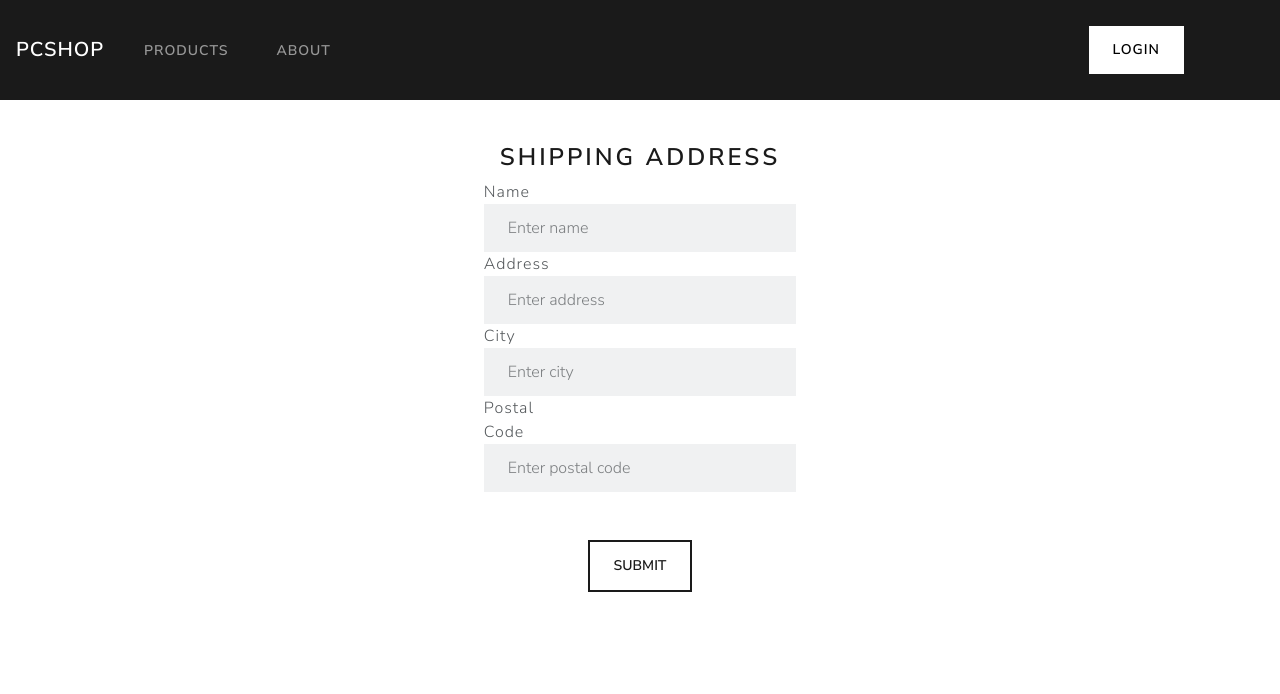
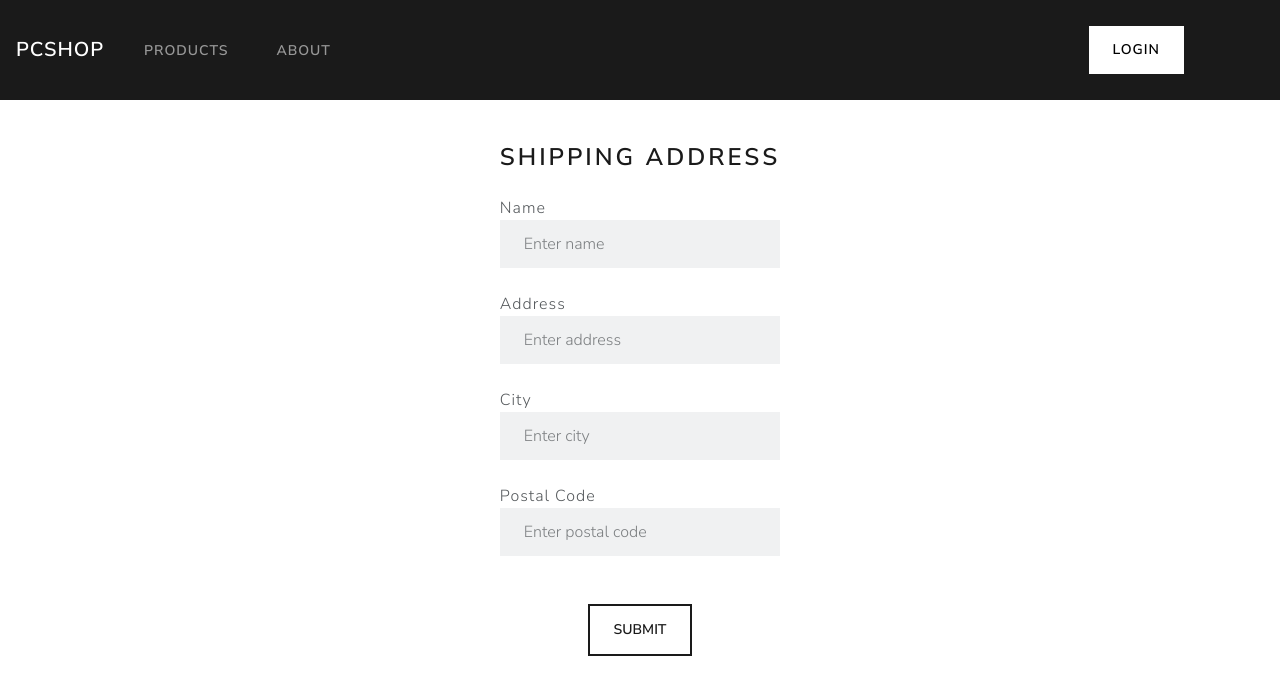
Before and after one commit to nmacenco/Ecommerce-Project, a React (Create React App) app in the folder client/: page /shippingAddress in a window 1280 px wide. Shown: the top 694 px of the page. Built offline with nearby package versions, Linux system fonts and the light colour scheme; no server answers.

Commit message:
ready to merge

```diff
--- a/client/src/components/cart/Cart.tsx
+++ b/client/src/components/cart/Cart.tsx
@@ -1,39 +1,79 @@
 import React, { useEffect } from "react";
 import { useDispatch, useSelector } from "react-redux";
-import { Link } from "react-router-dom";
-import { addProductCart, addProductOrder, getPendingOrder, removeProductCart, removeProductOrder, restProductOrder } from "../../redux/actions/cart";
-import { ProductCart} from "../../redux/interface";
+import { Link, useNavigate } from "react-router-dom";
+import swal from "sweetalert";
+import {
+  addProductCart,
+  addProductOrder,
+  getPendingOrder,
+  removeProductCart,
+  removeProductOrder,
+  restProductOrder,
+} from "../../redux/actions/cart";
+import { ProductCart } from "../../redux/interface";
 import { State } from "../../redux/reducers";
 import CartProduct from "./cartProduct/CartProduct";
 import { CartContainer } from "./CartStyles";
 
 const Cart = (): JSX.Element => {
   const dispatch = useDispatch();
+  const navigate = useNavigate();
   const productsCart = useSelector((state: State) => state.cart.cart);
-  const user = useSelector((state: State) => state.user)
+  const user = useSelector((state: State) => state.user);
 
   useEffect(() => {
     user && dispatch(getPendingOrder(user.token));
-  },[])
+  }, []);
 
   async function updateQuantityHandler(
     product: ProductCart,
     quantity: number,
-    instruction:string
+    instruction: string
   ): Promise<void> {
     if (quantity <= Number(product.stock) && quantity > 0) {
       product.quantity = quantity;
       dispatch(addProductCart(product));
       if (user && product.productId) {
-        instruction == "add" && dispatch(addProductOrder(user.token,product.productId))
-        instruction == "remove" && dispatch(restProductOrder(user.token,product.productId))
+        instruction == "add" &&
+          dispatch(addProductOrder(user.token, product.productId));
+        instruction == "remove" &&
+          dispatch(restProductOrder(user.token, product.productId));
       }
     }
   }
 
   function removeProductHandler(product: ProductCart): void {
     dispatch(removeProductCart(product));
-    user && product.productId && dispatch(removeProductOrder(user.token,product.productId))
+    user &&
+      product.productId &&
+      dispatch(removeProductOrder(user.token, product.productId));
+  }
+
+  function confirmHandler(e: React.MouseEvent<HTMLElement>): void {
+    !user
+      ? swal({
+          title: "You have to be logged first.",
+          icon: "error",
+          buttons: {
+            cancel: {
+              text: "Cancel",
+              value: null,
+              visible: true,
+              closeModal: true,
+            },
+            confirm: {
+              text: "Login",
+              value: true,
+              visible: true,
+              closeModal: true,
+            },
+          },
+        }).then((value) => {
+          if (value) {
+            navigate("/login")
+          }
+        })
+      : navigate("/shippingAddress");
   }
 
   return (
@@ -65,16 +105,26 @@ const Cart = (): JSX.Element => {
           <div className="d-flex flex-column flex-md-row justify-content-between mt-4 align-items-center mb-5">
             <div className="d-flex flex-column">
               <h4 className="text-center">
-                total: ${productsCart.reduce((a: number, product: ProductCart) => a + product.price * product.quantity,0)}
+                total: $
+                {productsCart.reduce(
+                  (a: number, product: ProductCart) =>
+                    a + product.price * product.quantity,
+                  0
+                )}
               </h4>
               <h4 className="text-center mb-4 mb-md-0">
-                ({productsCart.reduce((a: number, product: ProductCart) => a + product.quantity,0)} products)
+                (
+                {productsCart.reduce(
+                  (a: number, product: ProductCart) => a + product.quantity,
+                  0
+                )}{" "}
+                products)
               </h4>
             </div>
             <div>
-              <Link to={'/shippingAddress'}>
-                <button className="btn btn-primary"> Confirm order </button>
-              </Link>
+              <button className="btn btn-primary" onClick={confirmHandler}>
+                Confirm order
+              </button>
             </div>
           </div>
         </div>
--- a/client/src/components/checkout/shippingAddress/shippingAddressForm.tsx
+++ b/client/src/components/checkout/shippingAddress/shippingAddressForm.tsx
@@ -70,9 +70,9 @@ export default function ShippingAddressForm(): JSX.Element {
 
   return (
     <FormContainer>
-      <form className="w-25" onSubmit={handleSubmit}>
+      <form onSubmit={handleSubmit}>
         <h3 className="text-center">Shipping Address</h3>
-        <div className="form-group">
+        <div className="form-group mt-4">
           <label htmlFor="staticEmail" className="col-sm-2 col-form-label">
             Name
           </label>
@@ -87,7 +87,7 @@ export default function ShippingAddressForm(): JSX.Element {
           />
           {/* <p className="text-danger">{errorsList.name ? errorsList.name : "⠀"}</p> */}
         </div>
-        <div className="form-group">
+        <div className="form-group mt-4">
           <label htmlFor="staticEmail" className="col-sm-2 col-form-label">
             Address
           </label>
@@ -102,7 +102,7 @@ export default function ShippingAddressForm(): JSX.Element {
           />
           {/* <p className="text-danger">{errorsList.name ? errorsList.name : "⠀"}</p> */}
         </div>
-        <div className="form-group">
+        <div className="form-group mt-4">
           <label htmlFor="staticEmail" className="col-sm-2 col-form-label">
             City
           </label>
@@ -117,8 +117,8 @@ export default function ShippingAddressForm(): JSX.Element {
           />
           {/* <p className="text-danger">{errorsList.name ? errorsList.name : "⠀"}</p> */}
         </div>
-        <div className="form-group">
-          <label htmlFor="staticEmail" className="col-sm-2 col-form-label">
+        <div className="form-group mt-4">
+          <label htmlFor="staticEmail" className="col-form-label">
             Postal Code
           </label>
           <input
@@ -133,7 +133,7 @@ export default function ShippingAddressForm(): JSX.Element {
           {/* <p className="text-danger">{errorsList.name ? errorsList.name : "⠀"}</p> */}
         </div>
 
-        <div className="text-center">
+        <div className="text-center mb-4">
           <button type="submit" className="btn btn-outline-primary mt-5 ">
             Submit
           </button>
```
